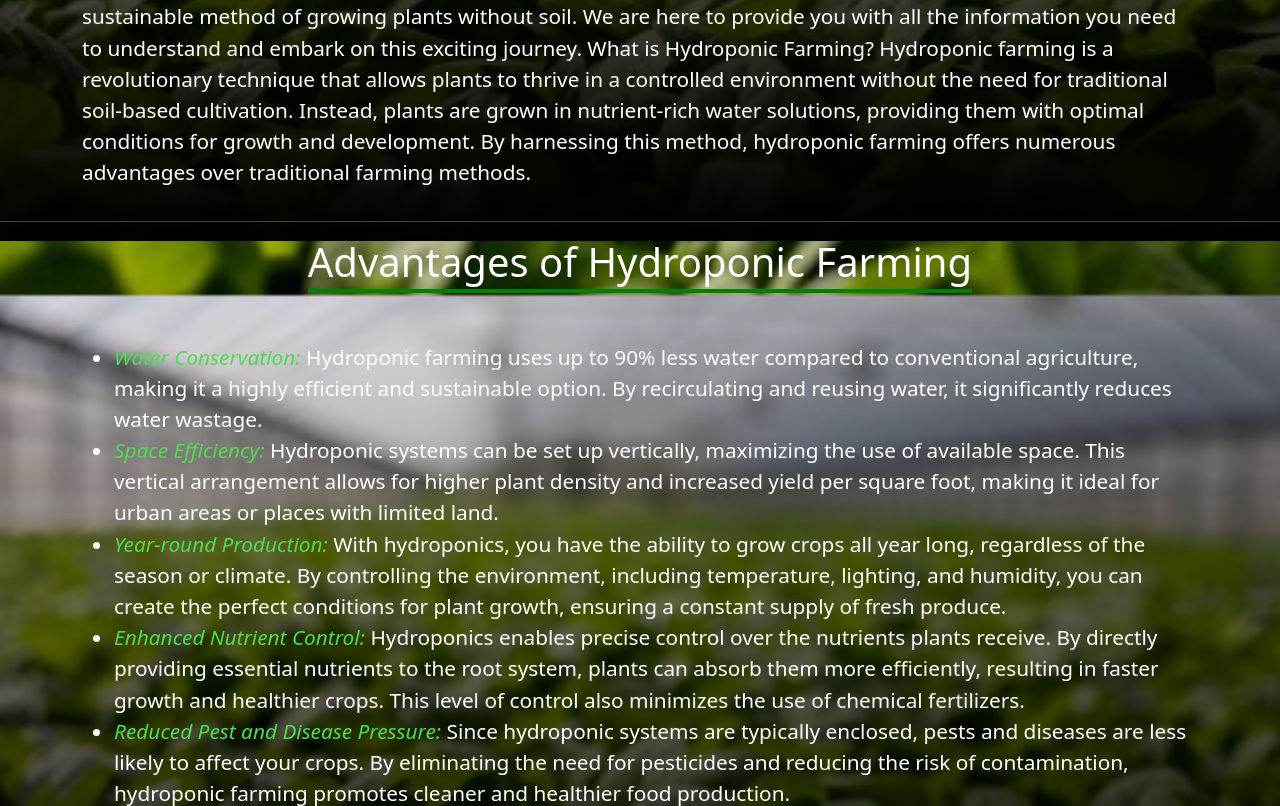
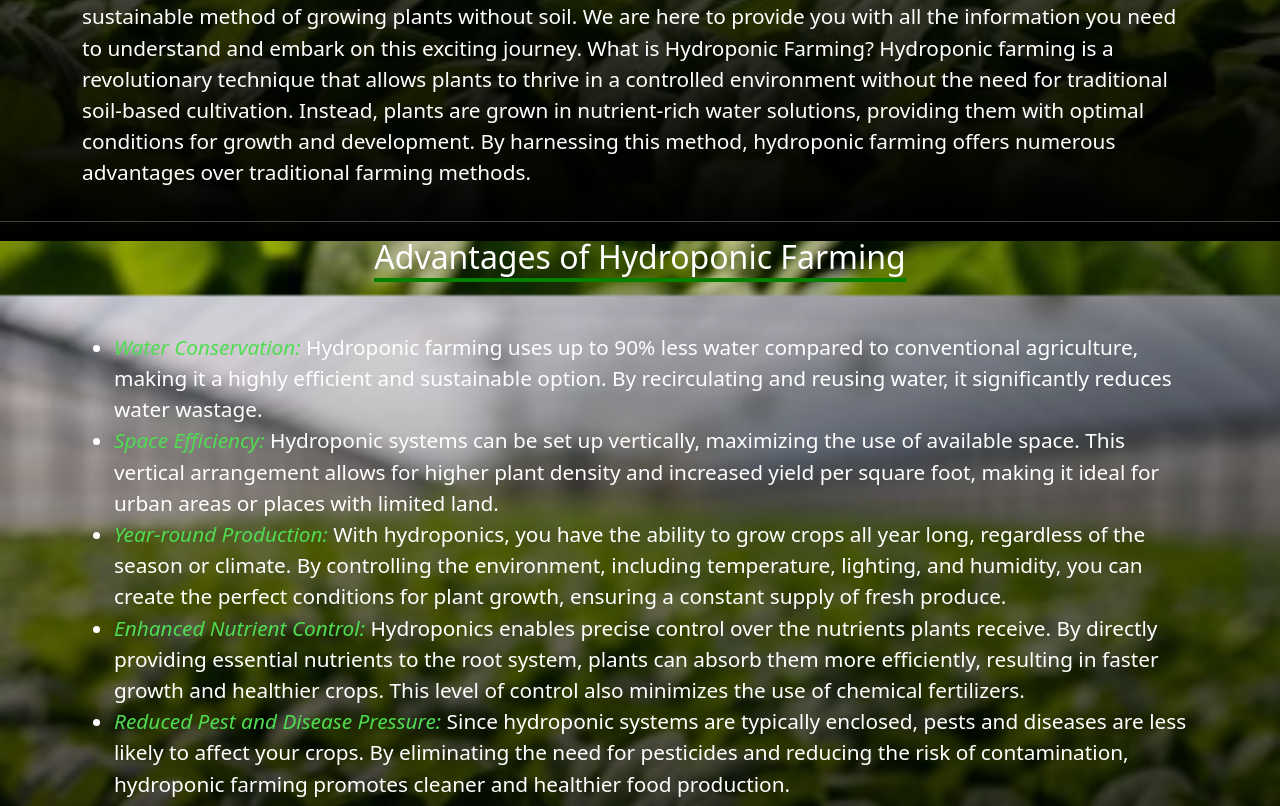
Before and after one commit to PlanetDestroyyer/ASKAN-NEW, a Flask app: page / in a window 1280 px wide. Shown: the part 559-1365 px from the top of the page. Run offline with Flask 3, Linux system fonts and the light colour scheme.

Commit message:
Update index.html

```diff
--- a/templates/index.html
+++ b/templates/index.html
@@ -139,9 +139,9 @@
   <section>
     <div class="container advantages">
       <div class="row justify-content-center">
-        <h1 class="text-center border-bottom-green">
+        <h2 class="text-center border-bottom-green">
           <span class="bottom-border-txt">Advantages of Hydroponic Farming </span>
-        </h1>
+        </h2>
         <div class="col-12 my-5">
           <ul>
             <li>
@@ -171,8 +171,8 @@
 
   <hr>
   <section>
-    <h1 class="justify-content-center align-items-center text-center "> <span class="bottom-border-txt">VIDEOS</span>
-    </h1>
+    <h2 class="justify-content-center align-items-center text-center "> <span class="bottom-border-txt">VIDEOS</span>
+    </h2>
 
     <div class="videos d-flex justify-content-center align-items-center">
 
```
